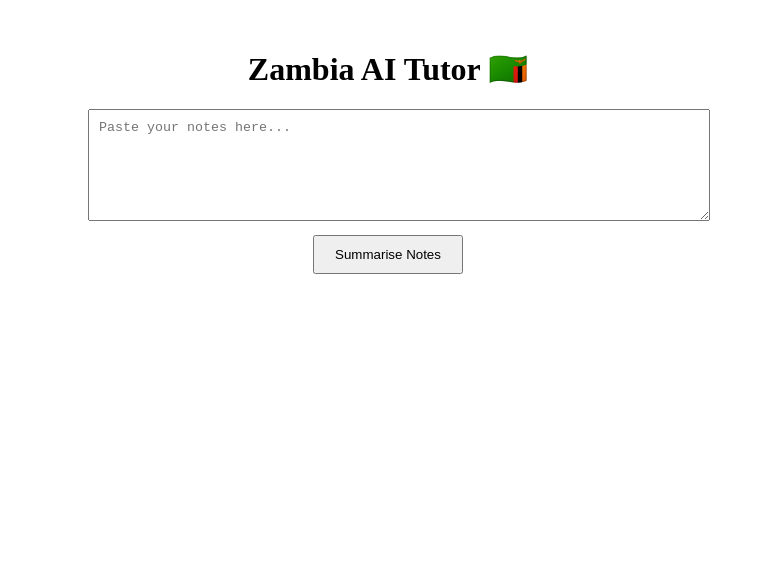
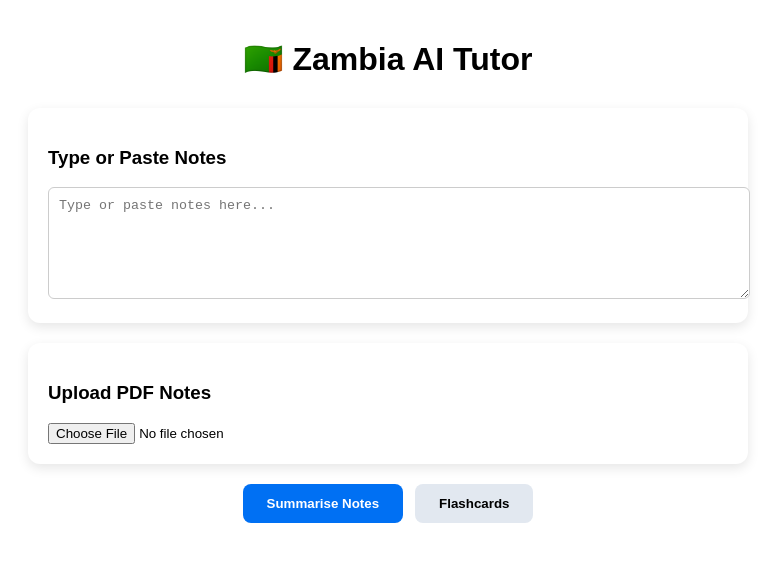
Before and after one commit to Bandile-tech/zam-tutor-v2, a Next.js app: page / in a window 1280 px wide. Shown: the top 562 px of the page, without its empty margins (252-1033 px from the left). Built offline with nearby package versions, Linux system fonts and the light colour scheme.

Commit message:
Update index.js with modern UI and new features

```diff
--- a/pages/index.js
+++ b/pages/index.js
@@ -1,13 +1,45 @@
 import { useState } from "react";
+import * as pdfjsLib from "pdfjs-dist/build/pdf";
+import "pdfjs-dist/build/pdf.worker.entry";
 
 export default function Home() {
   const [text, setText] = useState("");
+  const [file, setFile] = useState(null);
   const [summary, setSummary] = useState("");
   const [loading, setLoading] = useState(false);
 
-  async function handleSummarise() {
+  const handleFileChange = async (e) => {
+    const uploadedFile = e.target.files[0];
+    setFile(uploadedFile);
+
+    if (uploadedFile.type === "application/pdf") {
+      const fileReader = new FileReader();
+      fileReader.onload = async function () {
+        const typedArray = new Uint8Array(this.result);
+        const pdf = await pdfjsLib.getDocument(typedArray).promise;
+        let pdfText = "";
+        for (let i = 1; i <= pdf.numPages; i++) {
+          const page = await pdf.getPage(i);
+          const content = await page.getTextContent();
+          const strings = content.items.map((item) => item.str);
+          pdfText += strings.join(" ") + "\n";
+        }
+        setText(pdfText);
+      };
+      fileReader.readAsArrayBuffer(uploadedFile);
+    } else {
+      alert("Currently only PDF files are supported.");
+    }
+  };
+
+  const handleSummarise = async () => {
+    if (!text) {
+      alert("Please type notes or upload a PDF first.");
+      return;
+    }
     setLoading(true);
     setSummary("");
+
     try {
       const res = await fetch("/api/summarise", {
         method: "POST",
@@ -15,31 +47,74 @@ export default function Home() {
         body: JSON.stringify({ text }),
       });
       const data = await res.json();
-      setSummary(data.summary || "Error: No summary returned.");
+      setSummary(data.summary || "No summary returned.");
     } catch (err) {
       setSummary("Error connecting to tutor.");
     }
+
     setLoading(false);
-  }
+  };
 
   return (
-    <div style={{ textAlign: "center", marginTop: "50px", maxWidth: "600px", marginLeft: "auto", marginRight: "auto" }}>
-      <h1>Zambia AI Tutor 🇿🇲</h1>
+    <div style={{ maxWidth: "720px", margin: "40px auto", fontFamily: "sans-serif" }}>
+      <h1 style={{ textAlign: "center", marginBottom: "30px" }}>🇿🇲 Zambia AI Tutor</h1>
+
+      <div style={{ background: "#fff", padding: "20px", borderRadius: "12px", boxShadow: "0 4px 12px rgba(0,0,0,0.1)", marginBottom: "20px" }}>
+        <h3>Type or Paste Notes</h3>
         <textarea
           rows="6"
-        style={{ width: "100%", padding: "10px" }}
-        placeholder="Paste your notes here..."
+          style={{ width: "100%", padding: "10px", borderRadius: "6px", border: "1px solid #ccc", resize: "vertical" }}
+          placeholder="Type or paste notes here..."
           value={text}
           onChange={(e) => setText(e.target.value)}
         />
-      <br />
-      <button onClick={handleSummarise} disabled={loading} style={{ marginTop: "10px", padding: "10px 20px" }}>
+      </div>
+
+      <div style={{ background: "#fff", padding: "20px", borderRadius: "12px", boxShadow: "0 4px 12px rgba(0,0,0,0.1)", marginBottom: "20px" }}>
+        <h3>Upload PDF Notes</h3>
+        <input type="file" accept="application/pdf" onChange={handleFileChange} />
+        {file && <p style={{ marginTop: "10px" }}>Selected file: {file.name}</p>}
+      </div>
+
+      <div style={{ textAlign: "center", marginBottom: "20px" }}>
+        <button
+          onClick={handleSummarise}
+          disabled={loading}
+          style={{
+            padding: "12px 24px",
+            marginRight: "12px",
+            borderRadius: "8px",
+            background: "#0070f3",
+            color: "#fff",
+            border: "none",
+            cursor: "pointer",
+            fontWeight: "bold",
+            transition: "background 0.2s"
+          }}
+          onMouseOver={e => e.target.style.background="#005bb5"}
+          onMouseOut={e => e.target.style.background="#0070f3"}
+        >
           {loading ? "Summarising..." : "Summarise Notes"}
         </button>
+        <button
+          style={{
+            padding: "12px 24px",
+            borderRadius: "8px",
+            background: "#e2e8f0",
+            border: "none",
+            cursor: "pointer",
+            fontWeight: "bold"
+          }}
+          onClick={() => alert("Flashcards coming soon")}
+        >
+          Flashcards
+        </button>
+      </div>
+
       {summary && (
-        <div style={{ marginTop: "20px", textAlign: "left", background: "#f0f0f0", padding: "10px", borderRadius: "5px" }}>
-          <h3>Summary:</h3>
-          <p>{summary}</p>
+        <div style={{ background: "#f0f4f8", padding: "20px", borderRadius: "12px", boxShadow: "0 4px 12px rgba(0,0,0,0.05)" }}>
+          <h3>Summary</h3>
+          <p style={{ whiteSpace: "pre-wrap" }}>{summary}</p>
         </div>
       )}
     </div>
```
Lines whose indentation alone changed are shown as unchanged.
